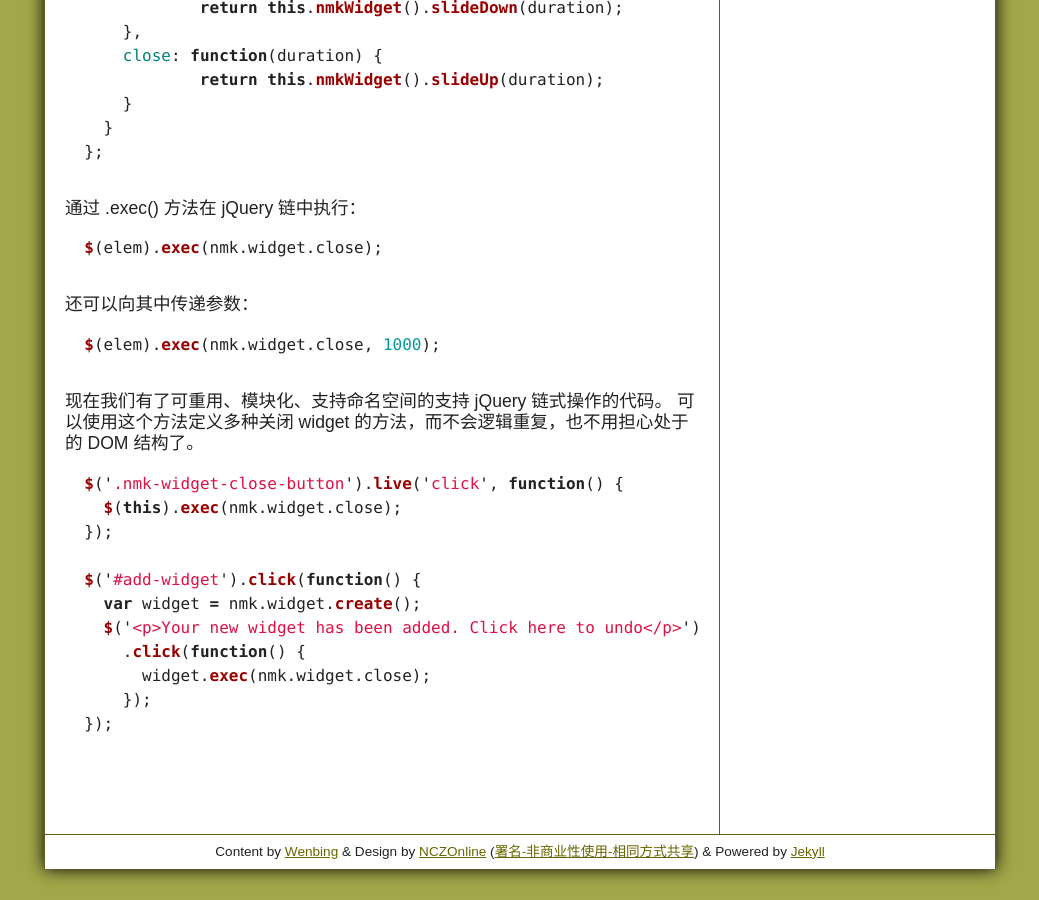
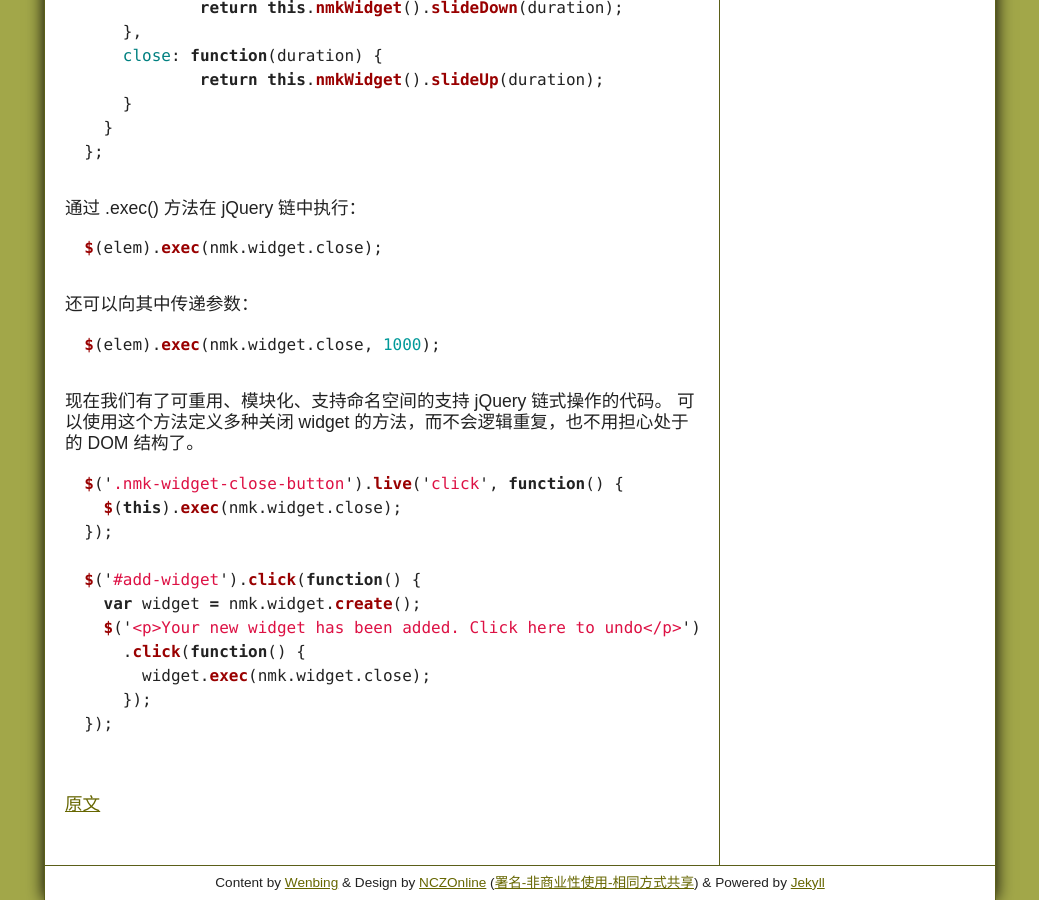
Before and after one commit to GunioRobot/wenbing.github.com, a Jekyll site: the page built from blog/_posts/2011-10-26-creating-application-specific-jquery-plugins.md, in a window 1280 px wide and 900 px high, scrolled down 1271 px. Shown: the whole window, without its empty margins (120-1159 px from the left). Built offline with Jekyll 4.4.1, drawn with Linux system fonts in a browser that asks for light colours; Markdown is read by kramdown in place of the engine named in the settings; comment, search, counter and statistics services are not loaded.

Commit message:
add source page link

```diff
--- a/blog/_posts/2011-10-26-creating-application-specific-jquery-plugins.md
+++ b/blog/_posts/2011-10-26-creating-application-specific-jquery-plugins.md
@@ -99,4 +99,6 @@ tags: [javascript, jQuery, jQuery plugins]
   {% endhighlight %}
 
 
+[原文][source]
+
 [source]:http://blog.nemikor.com/2010/08/16/creating-application-specific-jquery-plugins/
```
